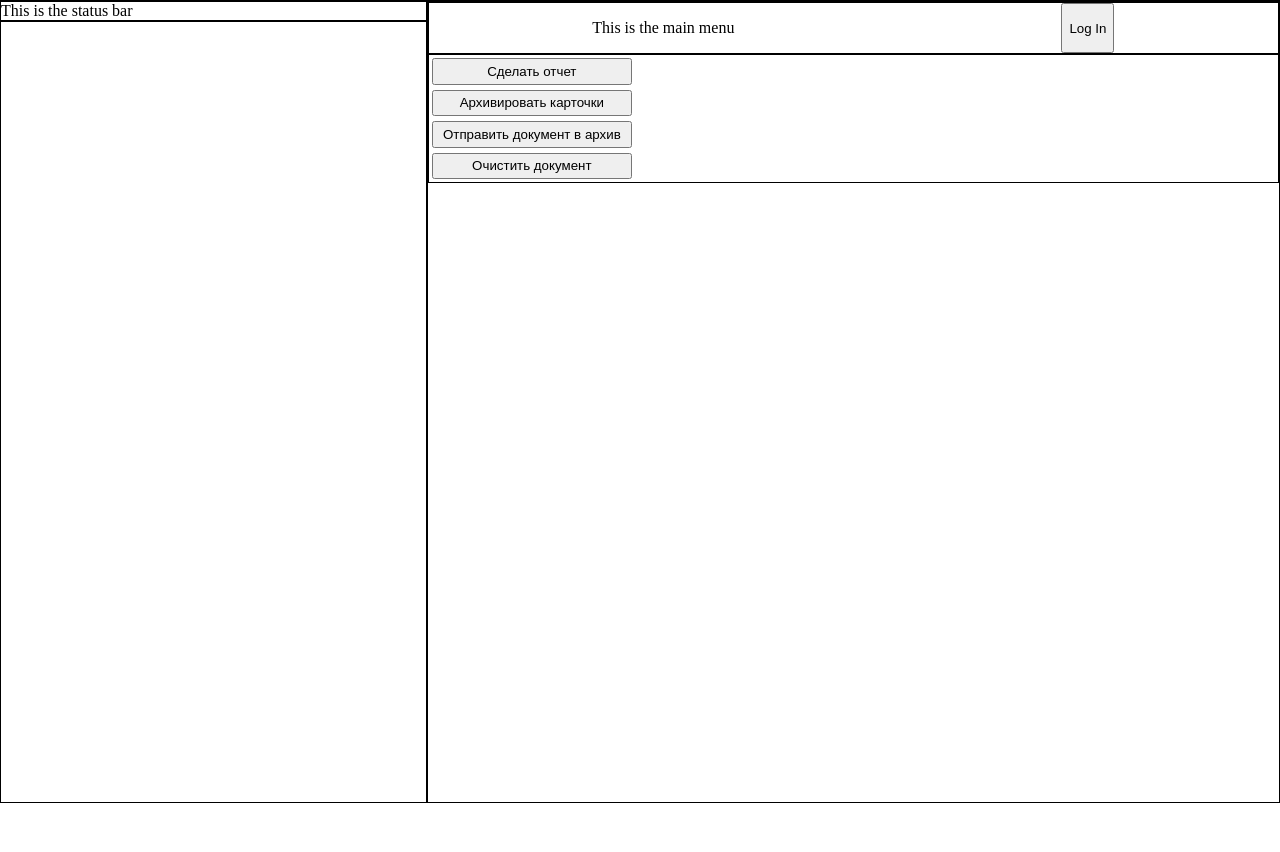
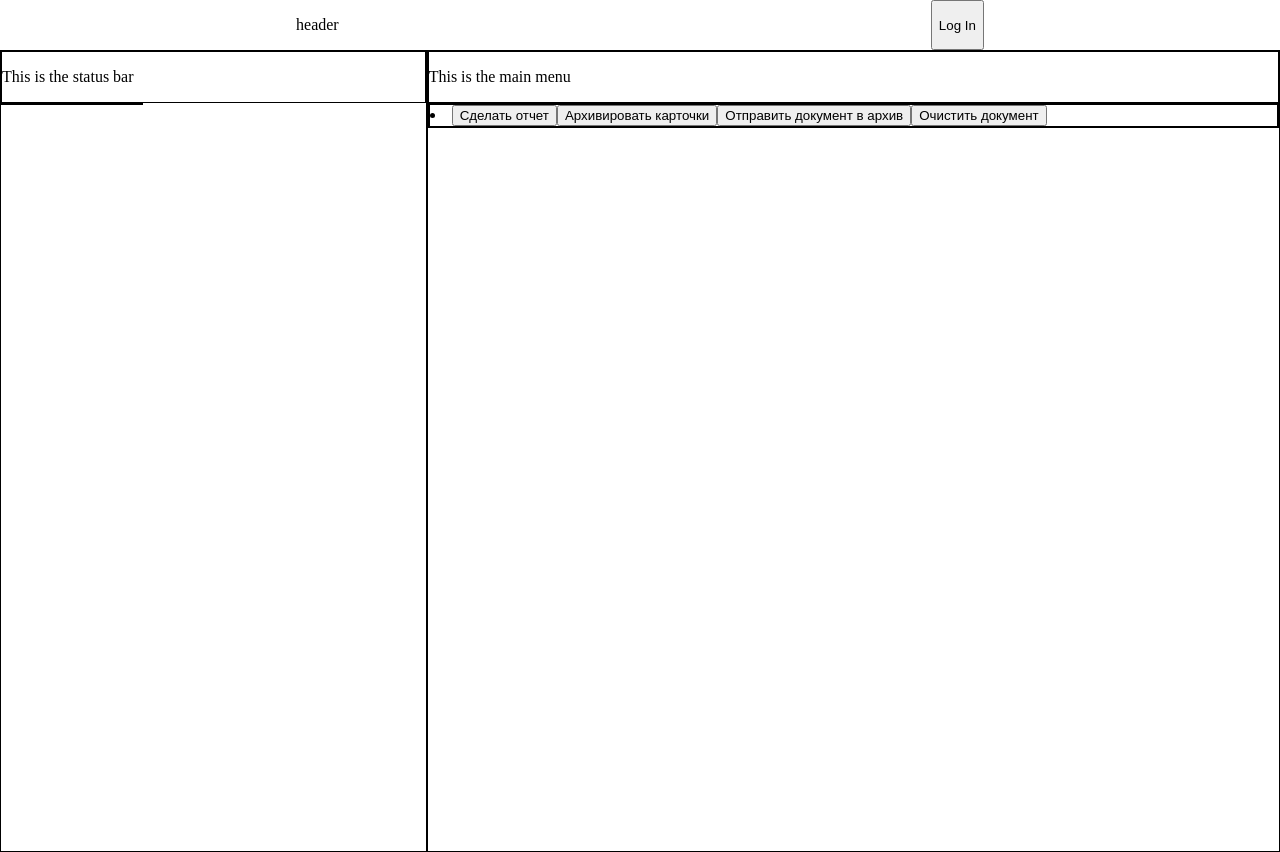
Before and after one commit to PavelMilanov/Projects-assistant, a React (Create React App) app in the folder web-app/: page / in a window 1280 px wide. Before the commit the page ends 803 px from the top, so only its background shows below. Built offline with nearby package versions, Linux system fonts and the light colour scheme.

Commit message:
измененна архитектура приложения

```diff
--- a/web-app/src/App.jsx
+++ b/web-app/src/App.jsx
@@ -1,12 +1,18 @@
-import { Main } from './Main';
-import { Asside } from './Asside';
+import { Main } from './components/Main';
+import { Asside } from './components/Asside';
 
 
 function App() {
   return (
     <div className="App">
-      <Asside />
-      <Main />
+      <header>
+        <p>header</p>
+        <button>Log In</button>
+      </header>
+      <main>
+        <Asside />
+        <Main />
+      </main>
     </div>
   );
 }
--- a/web-app/src/Main.scss
+++ /dev/null
@@ -1,15 +0,0 @@
-.header-menu {
-    display: flex;
-    justify-content: space-around;
-}
-
-.list-menu {
-    margin: 0.2em;
-    display: grid;
-    gap: 0.3em;
-
-    .menu-btn {
-        width: 15em;
-        height: 2em;
-    }
-}
--- a/web-app/src/Asside.jsx
+++ b/web-app/src/components/Asside.jsx
@@ -1,5 +1,5 @@
 import React from "react";
-import './Asside.scss';
+import '../styles/Asside.scss'
 
 
 class Asside extends React.Component {
@@ -9,9 +9,10 @@ class Asside extends React.Component {
 
     render() {
         return (
-            <div className="container">
-                <header>
-                    This is the status bar</header>
+            <div className="Asside">
+                <div>
+                    <p>This is the status bar</p>
+                </div>
                 <main>
                     <div className="asside-menu">
 
--- a/web-app/src/Main.jsx
+++ b/web-app/src/components/Main.jsx
@@ -1,5 +1,5 @@
 import React from "react";
-import './Main.scss';
+import '../styles/Main.scss'
 
 
 class Main extends React.Component {
@@ -9,14 +9,11 @@ class Main extends React.Component {
 
     render() {
         return (
-            <div className="container">
-                <header>
-                    <div className="header-menu">
-                        <p>This is the main menu</p>
-                        <button>Log In</button>
-                    </div>
-                </header>
-                <main>
+            <div className="Main">
+                <div>
+                    <p>This is the main menu</p>
+                </div>
+                <div>
                     <div className="main-menu">
                         <li className="list-menu">
                             <button className="menu-btn">Сделать отчет</button>
@@ -25,7 +22,7 @@ class Main extends React.Component {
                             <button className="menu-btn">Очистить документ</button>
                         </li>
                     </div>
-                </main>
+                </div>
             </div>
         )
     }
--- a/web-app/src/index.scss
+++ b/web-app/src/index.scss
@@ -1,14 +1,14 @@
 body {
     margin: 0;
     min-height: 100vh;
-    border-top: 1px solid black;
 }
 
-.container {
-    min-height: 100vh;
+header {
+    display: flex;
+    justify-content: space-around;
 }
 
-.App {
+main {
     display: grid;
     grid-template-columns: 1fr 2fr;
 
@@ -17,3 +17,8 @@ body {
         border-collapse: collapse;
     }
 }
+
+.Asside,
+.Main {
+    min-height: 100vh;
+}
```
Also changed, not shown: web-app/src/styles/Asside.scss (added), web-app/src/styles/Main.scss (added), 1 other file (tests, documents, lock files or other folders).
